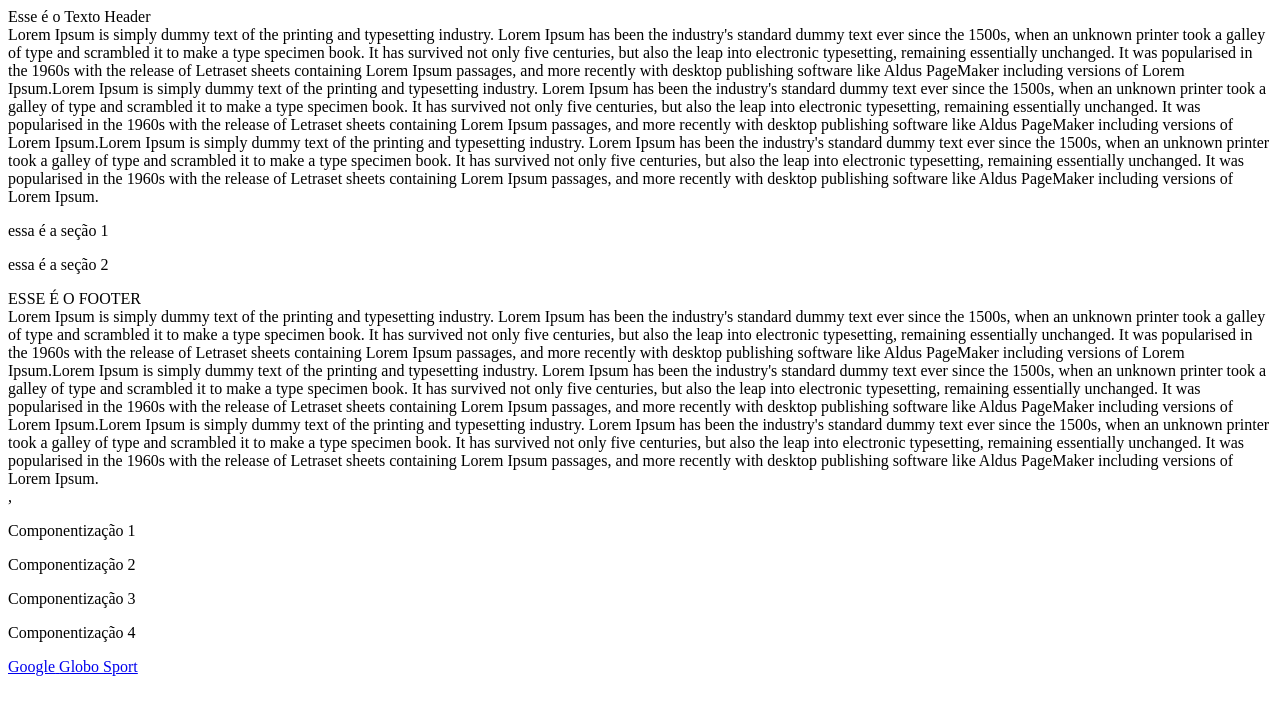
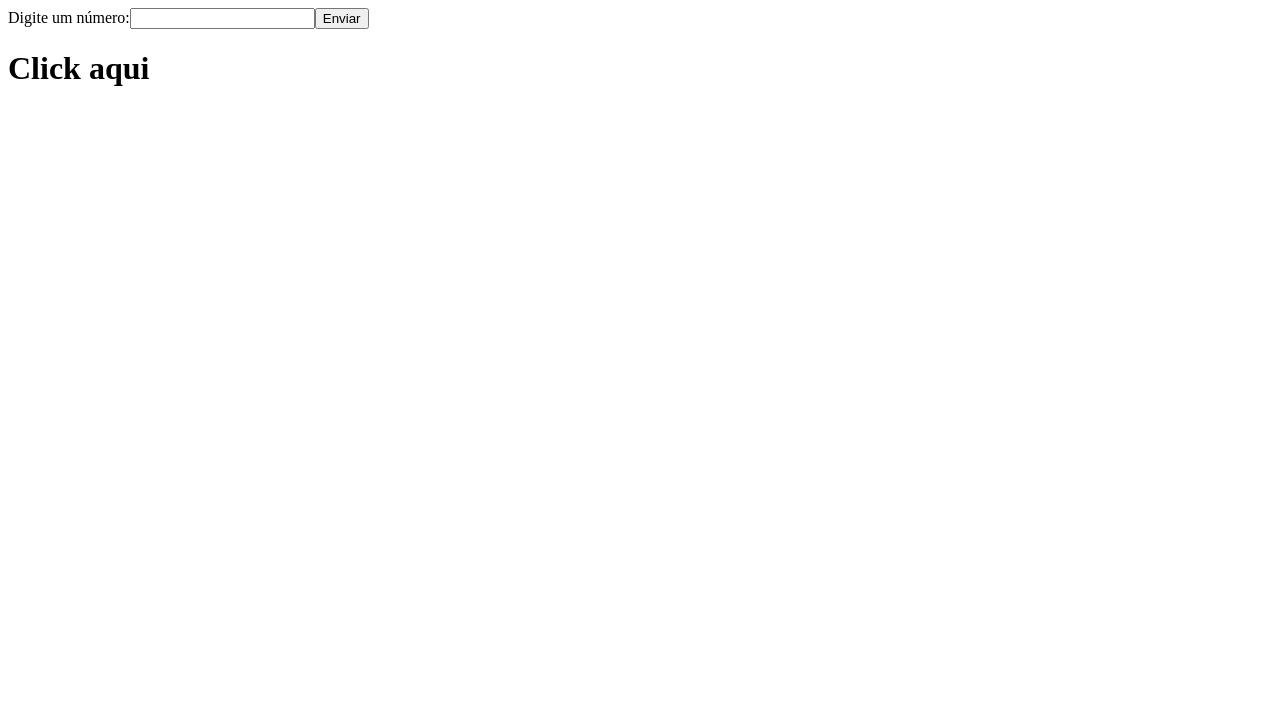
Before and after one commit to AlexLopes10/Aulas-Js-React, a React (Create React App) app: page / in a window 1280 px wide. Shown: the top 714 px of the page. Built offline with nearby package versions, Linux system fonts and the light colour scheme.

Commit message:
aula de onChange e Onclick

```diff
--- a/src/App.js
+++ b/src/App.js
@@ -1,33 +1,35 @@
 import './App.css';
-import Header from './components/Header';
-import Secao from './components/Secao';
-import Footer from './components/Footer';
-import Cards from './components/Cards';
-import Link from './components/Link';
-
-const mostrar = true
-const TextoHeader = 'Esse é o Texto Header'
-function App() {
-  return (
-    <div classname="App">
-      <header>
-        <Header TextoHeader={TextoHeader} />
-        <Secao texto={'essa é a seção 1'} />
-        <Secao texto={'essa é a seção 2'} />
-        <Footer />
-      </header>,
-      <main>
-        <Cards card={'Componentização 1'} />
-        <Cards card={'Componentização 2'} />
-        <Cards card={'Componentização 3'} />
-        <Cards card={'Componentização 4'} />
-        <Link mostrar={mostrar} link={"https://www.google.com/"} linkNome={'Google'}/>
-        <Link mostrar={mostrar} link={"https://ge.globo.com/"} linkNome={'Globo Sport'} />
-      </main>
+import { useState } from 'react';
 
 
+
+function App() {
+  const [valor, setValor] = useState('');
+  const mensagem = "Você conseguiu de uma Variavel"
+
+  function aoMudar(e) {
+    setValor(e.target.value);
+  }
+
+  function aoEnviar() {
+    alert("Resultado: " + (Number(valor) + 4));
+  }
+
+  function mostrarMensagem() {
+    alert(mensagem);
+  }
+
+  return (
+    <div className="App">
+      <form>
+        <label>Digite um número:</label>
+        <input type="number" onChange={aoMudar} />
+        <button type="button" onClick={aoEnviar}>Enviar</button>
+      </form>
+      <div onClick={mostrarMensagem}>
+        <h1>Click aqui</h1>
+      </div>
     </div>
-
   );
 }
 
```
